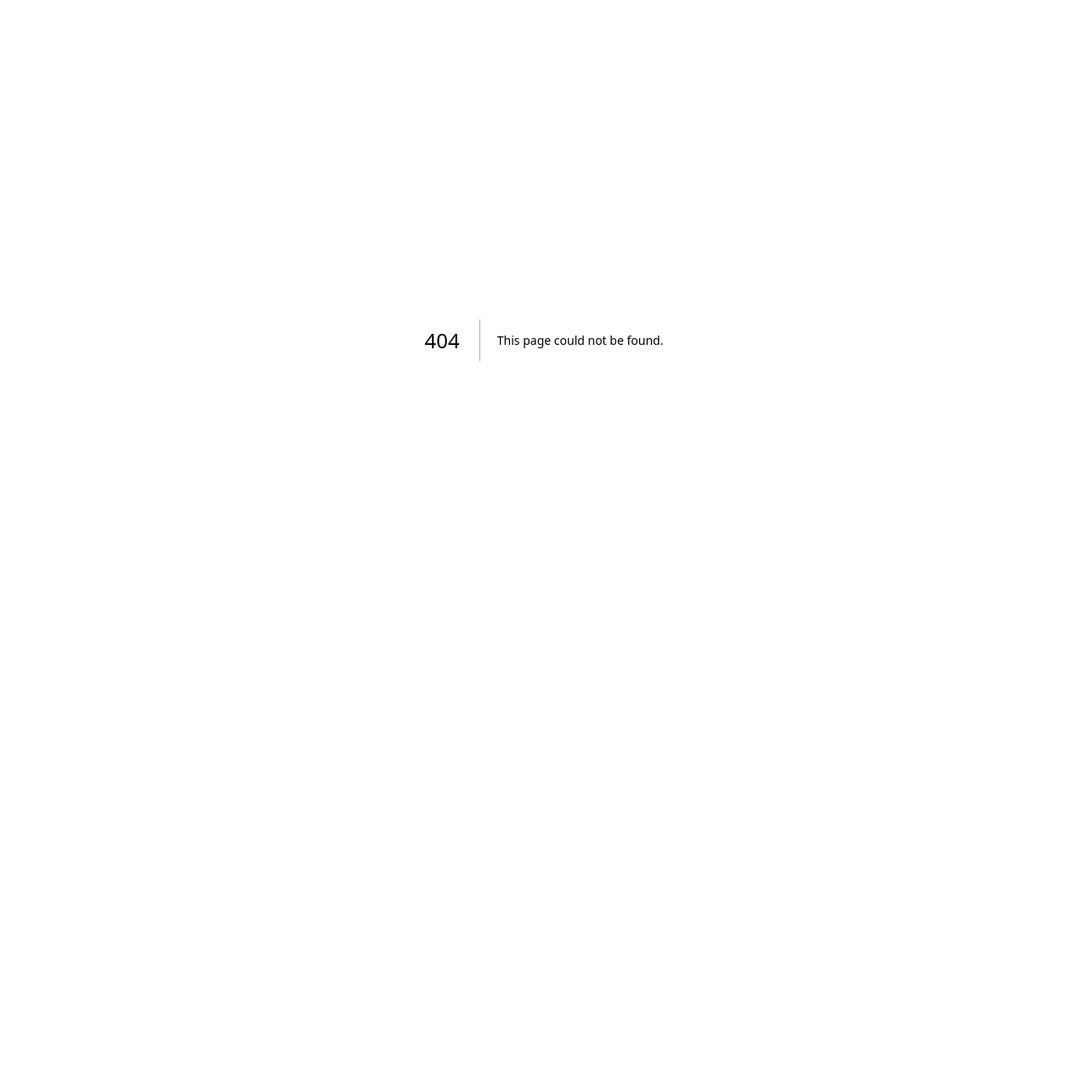
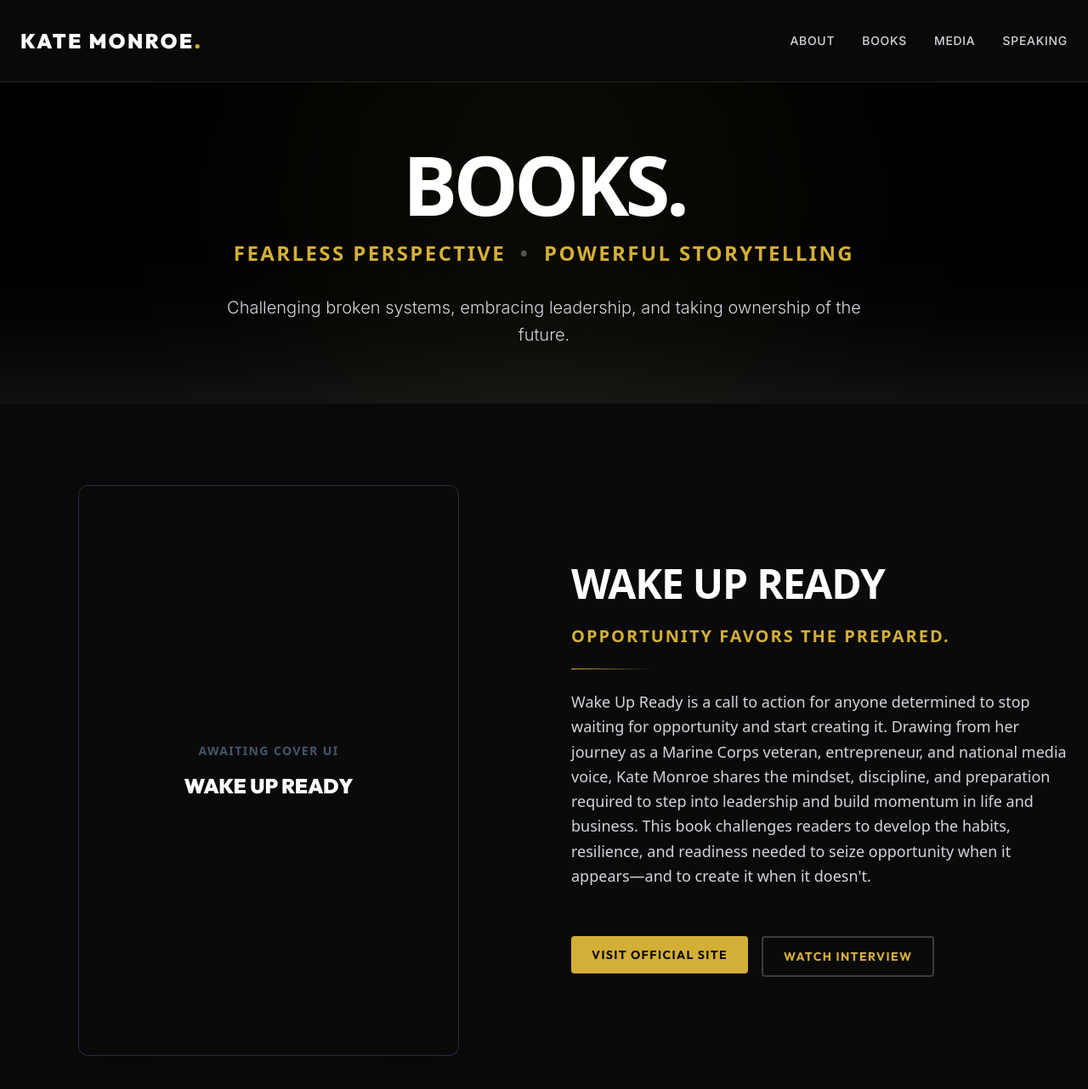
Before and after one commit to TLawless16/kate-monroe-ceo, a Next.js app: page /books in a window 1280 px wide. Before the commit this address had no page. Shown: the top 1282 px of the page at 85% size. Before the commit the page ends 800 px from the top, so only its background shows below. Built offline with nearby package versions, Linux system fonts and the light colour scheme.

Commit message:
feat: Add Books page

```diff
--- /dev/null
+++ b/src/app/books/page.tsx
@@ -0,0 +1,110 @@
+import { Navbar } from "@/components/Navbar";
+import { Button } from "@/components/Button";
+
+const books = [
+    {
+        title: "WAKE UP READY",
+        tagline: "Opportunity favors the prepared.",
+        description: "Wake Up Ready is a call to action for anyone determined to stop waiting for opportunity and start creating it. Drawing from her journey as a Marine Corps veteran, entrepreneur, and national media voice, Kate Monroe shares the mindset, discipline, and preparation required to step into leadership and build momentum in life and business. This book challenges readers to develop the habits, resilience, and readiness needed to seize opportunity when it appears—and to create it when it doesn't.",
+        website: "https://www.wakeupreadybook.com/",
+        videoUrl: "https://youtu.be/aN9taoFPdwo",
+        image: "/images/books/wake-up-ready-cover.jpg" // placeholder path, user to supply
+    },
+    {
+        title: "THE RACE TO SAVE CALIFORNIA",
+        tagline: "A plan to restore leadership before it's too late.",
+        description: "The Race to Save California is a bold examination of the policies, leadership failures, and cultural shifts that have pushed one of America's most important states to a breaking point. Written from the perspective of a congressional candidate and national media voice, the book lays out a direct and unapologetic blueprint for restoring accountability, opportunity, and common sense leadership in California. More than a political critique, the book is a call for citizens to re-engage, demand better leadership, and take responsibility for the future of their state.",
+        website: "https://www.theracetosaveca.com/",
+        videoUrl: null,
+        image: "/images/books/race-to-save-ca-cover.jpg" // placeholder path, user to supply
+    },
+    {
+        title: "THE BODYMAN",
+        tagline: "When power is corrupt, someone has to fight back.",
+        description: "The Bodyman brings readers inside a high-stakes political battle where corruption, organized crime, and power collide. When a fearless outsider runs for office against a powerful politician tied to the cartel, the race quickly becomes something far more dangerous than a campaign. Surrounded by a loyal security and strategy team known as the Bodyman crew, she sends a clear message to those who have long controlled the system: the old rules no longer apply. Blending political intrigue, suspense, and action, The Bodyman explores what happens when someone decides to challenge the most powerful forces operating behind the scenes.",
+        website: "https://www.bodymanbook.com/",
+        videoUrl: null,
+        image: "/images/books/the-bodyman-cover.jpg" // placeholder path, user to supply
+    }
+];
+
+export default function BooksPage() {
+    return (
+        <main className="min-h-[100dvh] bg-background">
+            <Navbar />
+
+            {/* Books Hero Section */}
+            <section className="relative pt-32 pb-16 flex items-center justify-center overflow-hidden bg-background">
+                <div className="absolute inset-0 z-0">
+                    <div className="absolute inset-0 bg-gradient-to-b from-black via-black/95 to-[#111]" />
+                    <div className="absolute top-1/2 left-1/2 -translate-x-1/2 -translate-y-1/2 w-[600px] h-[600px] bg-primary/5 rounded-full blur-[128px] mix-blend-screen" />
+                </div>
+
+                <div className="relative z-10 max-w-7xl mx-auto px-6 text-center mt-12">
+                    <h1 className="text-5xl md:text-7xl lg:text-8xl font-heading font-black text-white tracking-tighter uppercase leading-[0.85] mb-6">
+                        Books.
+                    </h1>
+                    <h2 className="text-xl md:text-2xl text-primary font-heading font-bold uppercase tracking-widest mb-8">
+                        Fearless Perspective <span className="text-white/30 mx-2">•</span> Powerful Storytelling
+                    </h2>
+                    <p className="max-w-3xl mx-auto text-lg md:text-xl text-gray-300 font-sans font-light leading-relaxed">
+                        Challenging broken systems, embracing leadership, and taking ownership of the future.
+                    </p>
+                </div>
+            </section>
+
+            {/* Books Content Section */}
+            <section className="relative z-10 py-24 bg-background px-6">
+                <div className="max-w-7xl mx-auto space-y-32">
+                    {books.map((book, index) => (
+                        <div key={index} className={`flex flex-col ${index % 2 === 0 ? 'lg:flex-row' : 'lg:flex-row-reverse'} items-center gap-16`}>
+                            {/* Book Cover / Media Side */}
+                            <div className="w-full lg:w-1/2 flex flex-col items-center justify-center relative group">
+                                <div className="absolute inset-0 bg-gradient-to-tr from-primary/20 to-transparent opacity-0 group-hover:opacity-100 transition-opacity duration-700 blur-[64px]" />
+                                <div className="w-full max-w-md aspect-[2/3] bg-slate-900 border border-white/10 rounded-xl overflow-hidden shadow-2xl relative">
+                                    {/* Fallback styling for when image is missing/placeholder */}
+                                    <div className="absolute inset-0 flex items-center justify-center flex-col p-8 text-center bg-[#0a0a0a]">
+                                        <span className="text-slate-600 text-sm font-bold uppercase tracking-widest mb-4">Awaiting Cover UI</span>
+                                        <span className="text-white text-2xl font-black uppercase leading-tight font-heading">{book.title}</span>
+                                    </div>
+                                    {/* eslint-disable-next-line @next/next/no-img-element */}
+                                    <img
+                                        src={book.image}
+                                        alt={book.title}
+                                        className="absolute inset-0 w-full h-full object-cover z-10 opacity-0 transition-opacity duration-500 hover:opacity-100" // Will show if actual image is placed and loaded over fallback
+                                    />
+                                </div>
+                            </div>
+
+                            {/* Text Content Side */}
+                            <div className="w-full lg:w-1/2 space-y-6">
+                                <h3 className="text-4xl md:text-5xl font-heading font-black text-white uppercase tracking-tight">
+                                    {book.title}
+                                </h3>
+                                <h4 className="text-xl text-primary font-heading font-bold tracking-widest uppercase">
+                                    {book.tagline}
+                                </h4>
+                                <div className="h-px w-24 bg-gradient-to-r from-primary to-transparent" />
+                                <p className="text-gray-300 text-lg leading-relaxed font-light">
+                                    {book.description}
+                                </p>
+
+                                <div className="pt-8 flex flex-col sm:flex-row gap-4">
+                                    <a href={book.website} target="_blank" rel="noopener noreferrer" className="w-full sm:w-auto">
+                                        <Button variant="primary" className="w-full justify-center">Visit Official Site</Button>
+                                    </a>
+                                    {book.videoUrl && (
+                                        <a href={book.videoUrl} target="_blank" rel="noopener noreferrer" className="w-full sm:w-auto">
+                                            <Button variant="outline" className="w-full justify-center border-white/20 hover:bg-white/5">Watch Interview</Button>
+                                        </a>
+                                    )}
+                                </div>
+                            </div>
+                        </div>
+                    ))}
+                </div>
+            </section>
+
+        </main>
+    );
+}
--- a/src/components/Navbar.tsx
+++ b/src/components/Navbar.tsx
@@ -8,9 +8,10 @@ export function Navbar() {
                     Kate Monroe<span className="text-primary">.</span>
                 </Link>
                 <div className="hidden md:flex space-x-8 font-sans text-sm font-medium tracking-wider text-gray-300 uppercase">
-                    <Link href="#about" className="hover:text-primary transition-colors">About</Link>
-                    <Link href="#media" className="hover:text-primary transition-colors">Media</Link>
-                    <Link href="#speaking" className="hover:text-primary transition-colors">Speaking</Link>
+                    <Link href="/#about" className="hover:text-primary transition-colors">About</Link>
+                    <Link href="/books" className="hover:text-primary transition-colors">Books</Link>
+                    <Link href="/#media" className="hover:text-primary transition-colors">Media</Link>
+                    <Link href="/#speaking" className="hover:text-primary transition-colors">Speaking</Link>
                 </div>
                 <button className="md:hidden text-white" aria-label="Toggle mobile menu">
                     <svg className="w-6 h-6" fill="none" stroke="currentColor" viewBox="0 0 24 24"><path strokeLinecap="round" strokeLinejoin="round" strokeWidth={2} d="M4 6h16M4 12h16M4 18h16" /></svg>
```
